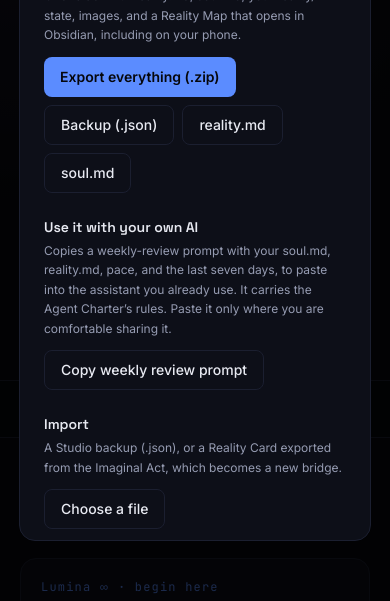
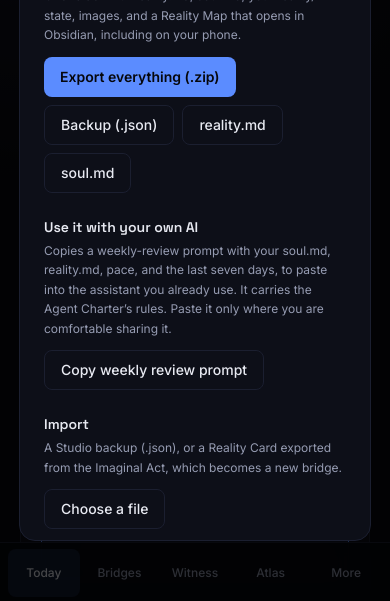
Before and after one commit to frankxai/realityarchitect, a Next.js app: page /studio in a window 390 px wide. Both pictures are taken after a click on the button "Your data · export". Shown: the part 241-842 px from the top of the page. Built offline with nearby package versions, Linux system fonts and the light colour scheme.

Commit message:
feat(studio): add 48dp mobile pocket dock and compact above-the-fold header (#134)

```diff
--- a/app/studio/page.tsx
+++ b/app/studio/page.tsx
@@ -25,20 +25,31 @@ export default function StudioPage() {
   // Read on the server at build time: the Studio gets plain titles, minutes and intents, never the file system loader.
   const programDays = studioDays(readDays())
   return (
-    <div className="py-10 sm:py-14">
+    <div className="py-5 sm:py-14">
       <p className="font-mono text-xs font-semibold tracking-normal text-accent">Reality Studio · on this device</p>
-      <h1 className="mt-3 max-w-3xl text-4xl font-extrabold tracking-tight text-ink sm:text-5xl">
+      <h1 className="mt-2 max-w-3xl text-2xl font-extrabold tracking-tight text-ink sm:mt-3 sm:text-5xl">
         Your scene, bridges and record, on this device
       </h1>
-      <p className="mt-4 max-w-2xl text-base leading-relaxed text-muted">
-        The scene you are building toward, the skills, systems, reps and bold moves that reach it, and an honest record of
+      <p className="mt-4 hidden max-w-2xl text-base leading-relaxed text-muted sm:block">
+        The scene you are building toward, the skills, systems, reps and bold moves that reach it, and a clear record of
         what happens. Your words stay in this browser until you export them.{' '}
         <Link href="/privacy" className="text-accent underline-offset-4 hover:underline">How your data is kept</Link> ·{' '}
         <Link href="/library" className="text-accent underline-offset-4 hover:underline">The Library</Link>{' '}·{' '}
         <Link href="/programs/imaginal-30" className="text-accent underline-offset-4 hover:underline">The 30-day program</Link>
       </p>
-      <a href="#today" className="mt-6 inline-flex min-h-11 items-center rounded-full bg-dawn px-6 py-3 font-semibold text-bg focus-visible:outline-none focus-visible:ring-2 focus-visible:ring-accent focus-visible:ring-offset-2 focus-visible:ring-offset-bg">Start today’s page</a>
-      <div className="mt-8">
+      <details className="mt-2 rounded-xl border border-border bg-surface/60 px-3.5 py-2 text-xs text-muted sm:hidden">
+        <summary className="min-h-9 cursor-pointer select-none py-1.5 font-medium text-ink">
+          Saved on this device only · guides and privacy
+        </summary>
+        <p className="pb-2 pt-1 leading-relaxed text-muted">
+          Your words stay in this browser until you export them.{' '}
+          <Link href="/privacy" className="text-accent underline-offset-4 hover:underline">How your data is kept</Link> ·{' '}
+          <Link href="/library" className="text-accent underline-offset-4 hover:underline">The Library</Link> ·{' '}
+          <Link href="/programs/imaginal-30" className="text-accent underline-offset-4 hover:underline">The 30-day program</Link>
+        </p>
+      </details>
+      <a href="#today" className="mt-6 hidden min-h-11 items-center rounded-full bg-dawn px-6 py-3 font-semibold text-bg focus-visible:outline-none focus-visible:ring-2 focus-visible:ring-accent focus-visible:ring-offset-2 focus-visible:ring-offset-bg sm:inline-flex">Start today’s page</a>
+      <div className="mt-4 sm:mt-8">
         <Studio programDays={programDays} />
       </div>
     </div>
--- a/components/studio/Studio.tsx
+++ b/components/studio/Studio.tsx
@@ -18,12 +18,16 @@ import { useStudio } from './useStudio'
 import { VIEWS, isView, type Go, type View } from './views'
 import { WitnessView } from './WitnessView'
 
+const MOBILE_PRIMARY_IDS: View[] = ['today', 'bridges', 'witness', 'atlas']
+const MOBILE_OVERFLOW_IDS: View[] = ['map', 'timeline', 'soul']
+
 /** `programDays` comes from the server page (read from the program's Markdown there), so this client never touches the file system. */
 export function Studio({ programDays = [] }: { programDays?: ProgramDay[] }) {
   const studio = useStudio()
   const [view, setView] = useState<View>('today')
   const [openBridge, setOpenBridge] = useState('')
   const [dataOpen, setDataOpen] = useState(false)
+  const [moreOpen, setMoreOpen] = useState(false)
   const heading = useRef<HTMLHeadingElement>(null)
   const switched = useRef(false)
 
@@ -42,6 +46,7 @@ export function Studio({ programDays = [] }: { programDays?: ProgramDay[] }) {
 
   const go: Go = useCallback((next, bridgeId) => {
     switched.current = true
+    setMoreOpen(false)
     setView(next)
     if (bridgeId !== undefined) setOpenBridge(bridgeId)
     // Only the view name goes into the address, never personal content.
@@ -71,17 +76,23 @@ export function Studio({ programDays = [] }: { programDays?: ProgramDay[] }) {
   const { state, saveStatus, loadStatus } = studio
   const empty = isEmptyState(state)
   const current = VIEWS.find((entry) => entry.id === view) ?? VIEWS[0]
+  const mobilePrimary = MOBILE_PRIMARY_IDS.map((id) => VIEWS.find((entry) => entry.id === id) ?? VIEWS[0])
+  const mobileOverflow = MOBILE_OVERFLOW_IDS.map((id) => VIEWS.find((entry) => entry.id === id) ?? VIEWS[0])
+  const inOverflow = MOBILE_OVERFLOW_IDS.includes(view)
 
   return (
-    <div>
+    <div className="pb-24 sm:pb-0">
       <div className="flex flex-wrap items-center justify-between gap-3">
-        <p className="text-xs text-muted">
+        <p className="hidden text-xs text-muted sm:block">
           {saveStatus === 'unavailable' || saveStatus === 'quota' || saveStatus === 'error' || saveStatus === 'conflict' ? (
             <span className="text-[#ffb4b4]">Not saving on this device. Open Your data to export.</span>
           ) : (
             <span>Saved on this device only · no account · nothing sent</span>
           )}
         </p>
+        {(saveStatus === 'unavailable' || saveStatus === 'quota' || saveStatus === 'error' || saveStatus === 'conflict') && (
+          <p className="text-xs text-[#ffb4b4] sm:hidden">Not saving on this device. Open Your data to export.</p>
+        )}
         <div className="flex flex-wrap gap-2">
           <InstallApp announce={studio.announce} />
           <button type="button" className={button.secondary} onClick={() => setDataOpen(true)}>Your data · export</button>
@@ -111,7 +122,7 @@ export function Studio({ programDays = [] }: { programDays?: ProgramDay[] }) {
         </p>
       )}
 
-      <nav aria-label="Studio views" className="sticky top-[3.6rem] z-30 -mx-5 mt-5 border-y border-border bg-bg/90 px-5 py-2 backdrop-blur">
+      <nav aria-label="Studio views" className="sticky top-[3.6rem] z-30 -mx-5 mt-5 hidden border-y border-border bg-bg/90 px-5 py-2 backdrop-blur sm:block">
         <ul className="flex gap-1 overflow-x-auto [scrollbar-width:none] [&::-webkit-scrollbar]:hidden">
           {VIEWS.map((entry) => (
             <li key={entry.id} className="shrink-0">
@@ -136,7 +147,7 @@ export function Studio({ programDays = [] }: { programDays?: ProgramDay[] }) {
             {[
               { title: 'Write your soul.md', body: 'Purpose, the “I am” lines, the scene of a life you would love.', view: 'soul' as View },
               { title: 'Map your Atlas', body: 'Twelve domains: where you are, where you want to be.', view: 'atlas' as View },
-              { title: 'Build a bridge', body: 'One aim, with reps, bold moves, and an honest pace check.', view: 'bridges' as View },
+              { title: 'Build a bridge', body: 'One aim, with reps, bold moves, and a clear pace check.', view: 'bridges' as View },
             ].map((door) => (
               <button key={door.title} type="button" onClick={() => go(door.view)} className="rounded-xl border border-border bg-bg/60 p-4 text-left hover:border-dawn/50 focus-visible:outline-none focus-visible:ring-2 focus-visible:ring-dawn">
                 <span className="block text-sm font-semibold text-ink">{door.title}</span>
@@ -151,8 +162,8 @@ export function Studio({ programDays = [] }: { programDays?: ProgramDay[] }) {
         </section>
       )}
 
-      <section key={`${state.createdAt}:${studio.generation}`} className="mt-6" aria-labelledby="studio-view-title">
-        <div className="mb-5">
+      <section key={`${state.createdAt}:${studio.generation}`} className="mt-4 sm:mt-6" aria-labelledby="studio-view-title">
+        <div className="mb-4 sm:mb-5">
           <h2 id="studio-view-title" ref={heading} tabIndex={-1} className="text-2xl font-bold text-ink focus-visible:outline-none sm:text-3xl">{current.title}</h2>
           <p className="mt-1 max-w-2xl text-sm text-muted">{current.intro}</p>
         </div>
@@ -165,6 +176,51 @@ export function Studio({ programDays = [] }: { programDays?: ProgramDay[] }) {
         {view === 'soul' && <SoulView studio={studio} />}
       </section>
 
+      <nav aria-label="Studio pocket dock" className="fixed inset-x-0 bottom-0 z-40 border-t border-border bg-bg/95 px-2 pb-[max(0.375rem,env(safe-area-inset-bottom))] pt-1.5 backdrop-blur sm:hidden">
+        {moreOpen && (
+          <div className="mb-2 rounded-xl border border-border bg-surface p-2 shadow-xl">
+            <ul className="grid grid-cols-3 gap-1.5">
+              {mobileOverflow.map((entry) => (
+                <li key={entry.id}>
+                  <button
+                    type="button"
+                    aria-pressed={view === entry.id}
+                    onClick={() => go(entry.id)}
+                    className={`min-h-12 w-full rounded-lg px-2 text-xs font-medium focus-visible:outline-none focus-visible:ring-2 focus-visible:ring-accent ${view === entry.id ? 'bg-accent/20 text-ink' : 'text-muted hover:text-ink'}`}
+                  >
+                    {entry.label}
+                  </button>
+                </li>
+              ))}
+            </ul>
+          </div>
+        )}
+        <ul className="grid grid-cols-5 gap-1">
+          {mobilePrimary.map((entry) => (
+            <li key={entry.id}>
+              <button
+                type="button"
+                aria-pressed={view === entry.id}
+                onClick={() => go(entry.id)}
+                className={`flex min-h-12 w-full items-center justify-center rounded-lg px-1.5 text-xs font-medium focus-visible:outline-none focus-visible:ring-2 focus-visible:ring-accent ${view === entry.id ? 'bg-accent/15 text-ink' : 'text-muted hover:text-ink'}`}
+              >
+                {entry.label}
+              </button>
+            </li>
+          ))}
+          <li>
+            <button
+              type="button"
+              aria-expanded={moreOpen}
+              onClick={() => setMoreOpen((open) => !open)}
+              className={`flex min-h-12 w-full items-center justify-center rounded-lg px-1.5 text-xs font-medium focus-visible:outline-none focus-visible:ring-2 focus-visible:ring-accent ${inOverflow || moreOpen ? 'bg-dawn/15 text-dawn' : 'text-muted hover:text-ink'}`}
+            >
+              {inOverflow ? current.label : 'More'}
+            </button>
+          </li>
+        </ul>
+      </nav>
+
       <p role="status" aria-live="polite" aria-atomic="true" className="sr-only">{studio.message}</p>
       <DataDialog studio={studio} open={dataOpen} onClose={() => setDataOpen(false)} go={go} programDays={programDays} />
     </div>
```
Also changed, not shown: 1 other file (tests, documents, lock files or other folders).
